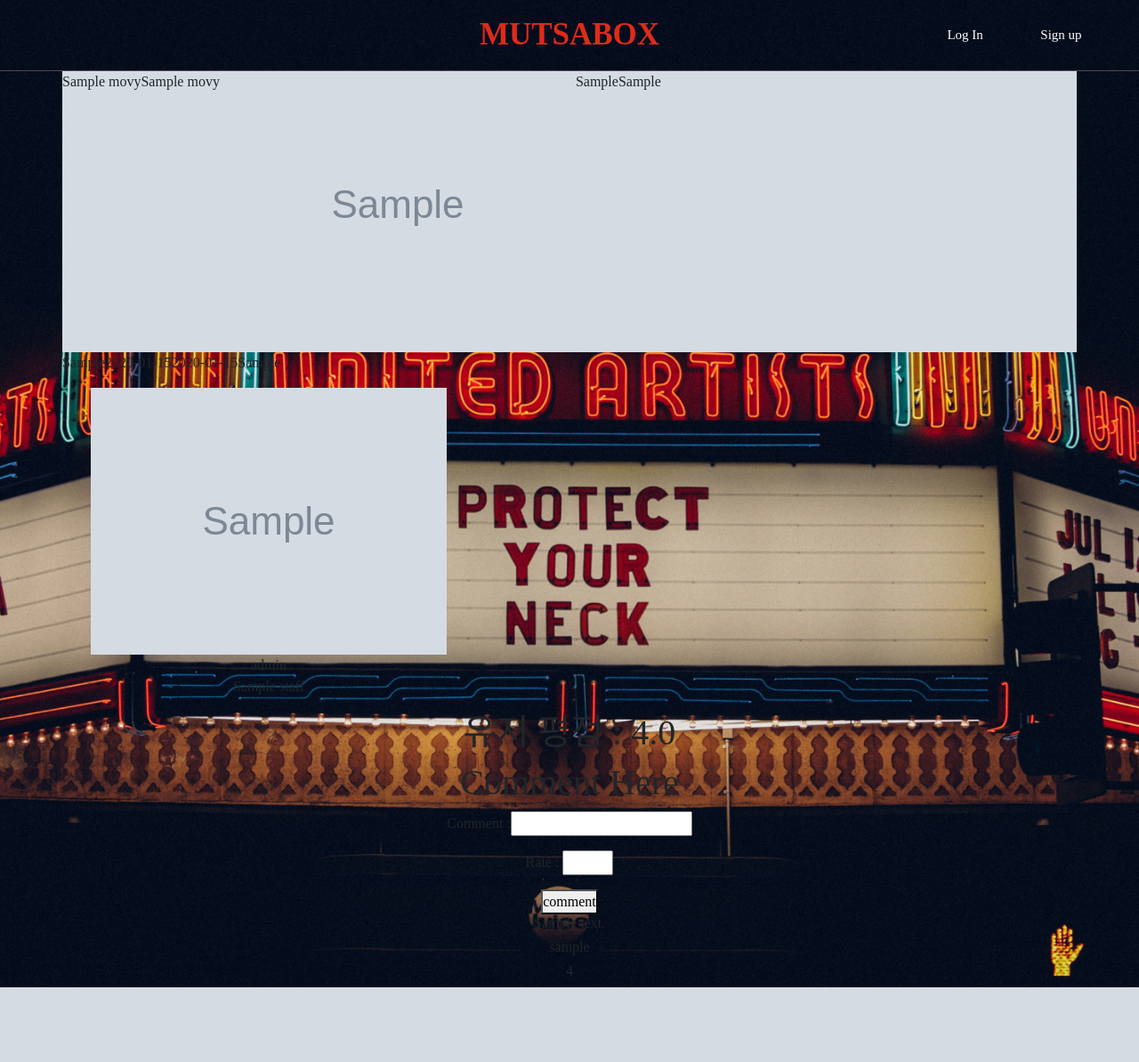
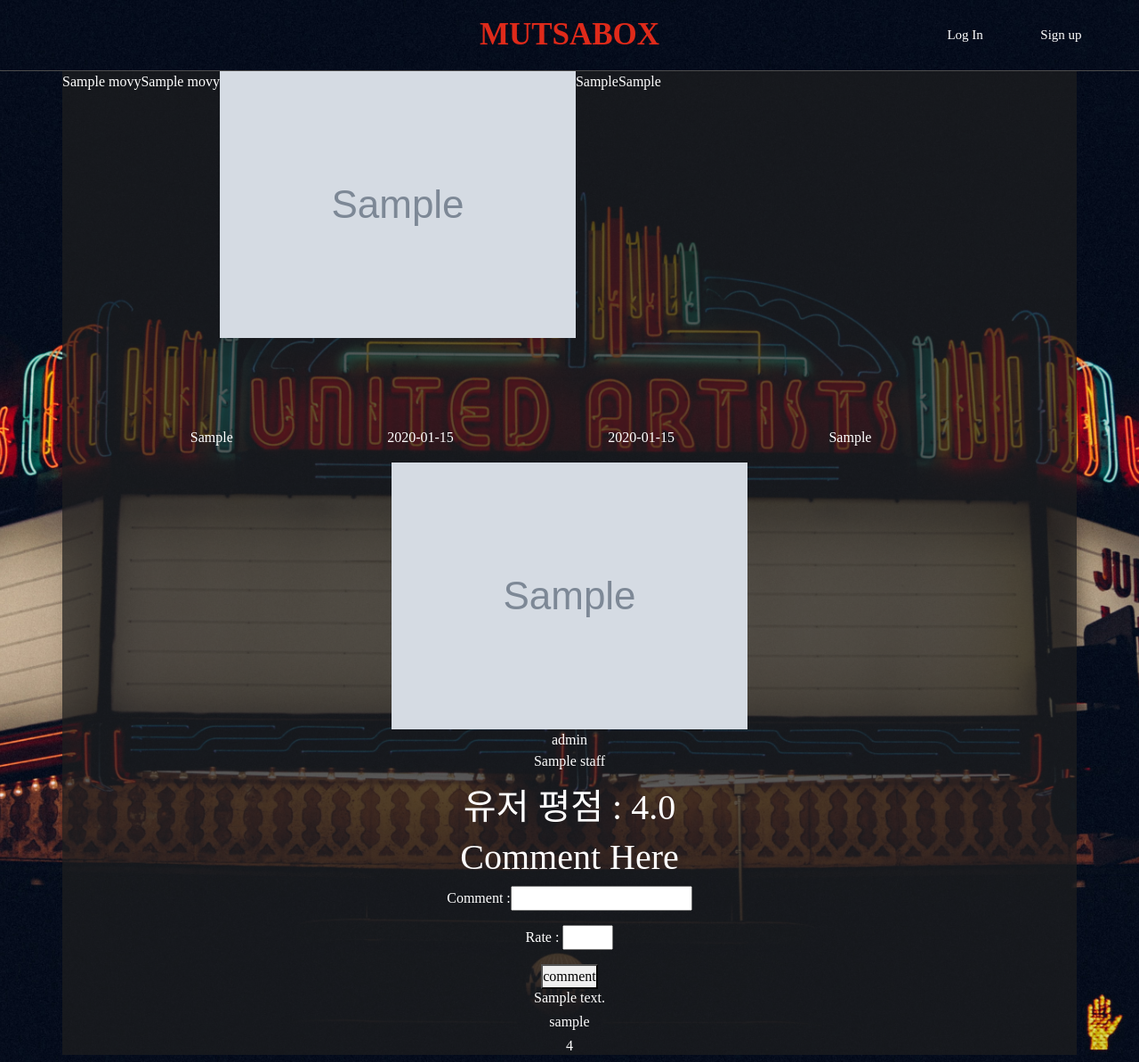
Before and after one commit to iamjaewhan/LikeLion_hufs_4, a Django app: page /movies/detail/1 in a window 1280 px wide. Shown: the whole page at 89% size. Before the commit the page ends 1110 px from the top, so only its background shows below. Run offline with Django 3.2, Linux system fonts and the light colour scheme; tables that the repository leaves empty hold one stand-in row (values such as "Sample post"); grey boxes marked "Sample" are stand-in pictures; some libraries are stand-ins or nearby versions; some web fonts are replaced.

Commit message:
feat: detail css1

```diff
--- a/movie_service/account/templates/login.html
+++ b/movie_service/account/templates/login.html
@@ -236,7 +236,7 @@
       <p class="passForm">
         <input type="password" class="pw" name="password" placeholder="PW">
       </p>
-      <button type="submit" class="btn" onclick="location.href ='#'">
+      <button type="submit" class="btn" onclick="button()">
         LOG IN
       </button>
       <div class="bottomText">
--- a/movie_service/movies/templates/detail.html
+++ b/movie_service/movies/templates/detail.html
@@ -1,7 +1,15 @@
 {% extends 'base.html' %}
 {% block content %}
 <style>
-
+    .container_detail{
+        color: white;
+        background-color: rgba(31, 31, 31, 0.7);
+    }
+    .bigcontainer_staff{
+        display: -ms-flexbox;
+        display: flex;
+        justify-content: space-evenly;
+    }
     .container_staff{
         display: -ms-flexbox;
         display: flex;
@@ -10,32 +18,38 @@
         flex: initial;
         align-items: center;
         text-align: center;
-        justify-content: space-between;
+        justify-content: space-evenly;
     }
-    .container_main{
+    .container_main1{
         display: -ms-flexbox;
         display: flex;
         flex-direction: row;
         width: 100%;
-        min-height: 310px;
-        background-image: url("{{movie.poster_url}}");
+        height: 400px;
         background-size: cover;
+    }
+
+    .bigcontainer_information{
+        display: -ms-flexbox;
+        display: flex;
+        justify-content: space-evenly;
     }
     .container_information{
         display: -ms-flexbox;
         display: flex;
         flex-direction: row;
         width: 90%;
+        justify-content: space-evenly;
     }
     .staff_img{
         padding-left: 2em;
         padding-right: 2em;
     }
 </style>
-<body>
+<div class="container_detail">
     {% csrf_token %}
     {% if movie %}
-    <div class="container_main">
+    <div class="container_main1">
         <p> {{ movie.title_kor }} </p></br>
         <p> {{movie.title_eng}} </p></br>
         <p> <img src="{{movie.poster_url}}" alt="" /></p></br>
@@ -44,21 +58,28 @@
     </div>
 
 
-
+    <div class="bigcontainer_information">
         <div class="container_information">
             <p> {{movie.genre}} </p></br>
             <p> {{movie.showtimes}} </p></br>
             <p> {{movie.release_date}} </p></br>
             <p> {{movie.rate}} </p></br>
         </div>
+    </div>
+
 
     {% endif %}
+    <div class="bigcontainer_staff">
         <div class="container_staff">
             {% for staff in staffs %}
             <p class="staff_img"><img src="{{staff.image_url}}" alt="" /></br>{{staff.role}} </br> {{staff.name}}  </p>
             {% endfor %}
         </div>
+    </div>
 
+    <div>
+
+    </div>
     <h1>유저 평점 : {{ rate }}</h1>
 
     <div class="comment_form">
@@ -80,9 +101,10 @@
             <h6>{{ comment.commenter }}</h6>
             <h6>{{ comment.rate }}</h6>
 
+</div>
+
 
 
         {% endfor %}
     {% endif %}
-</body>
 {% endblock %}
```
Lines whose indentation alone changed are shown as unchanged.
